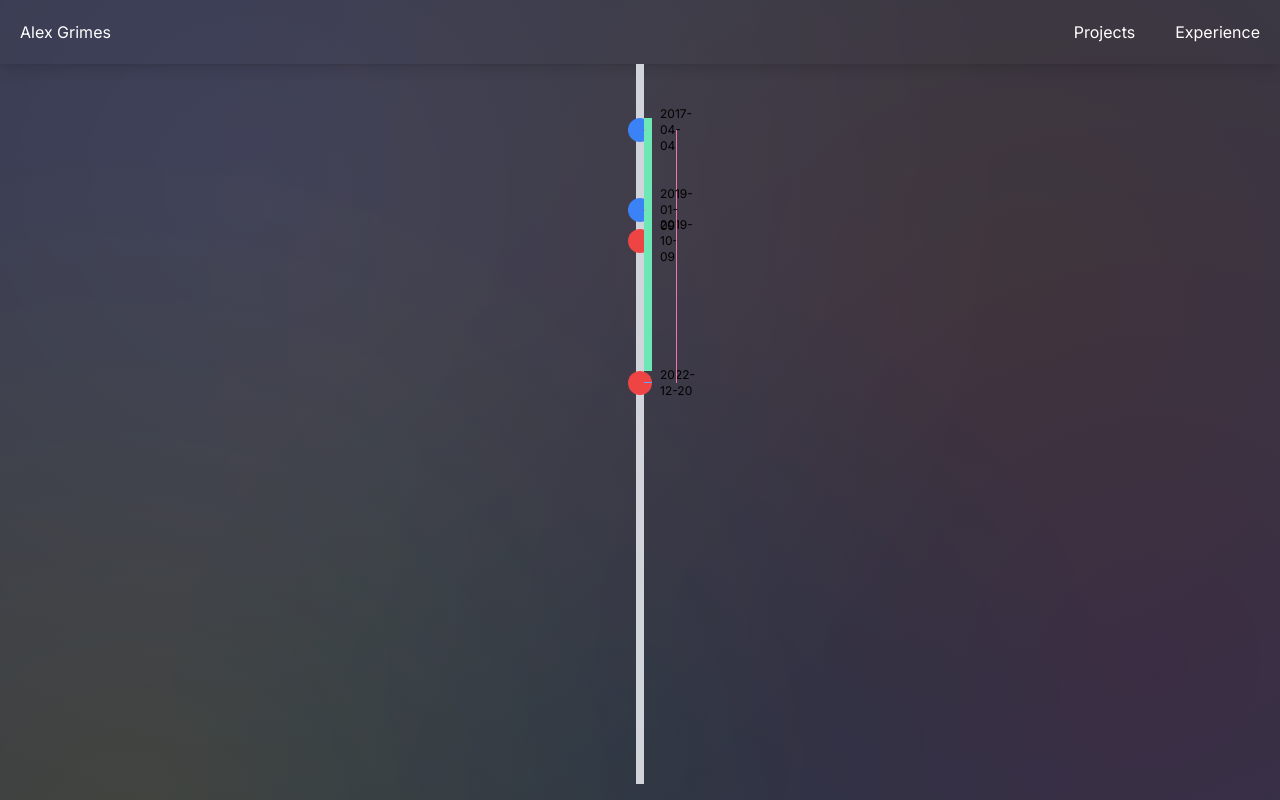
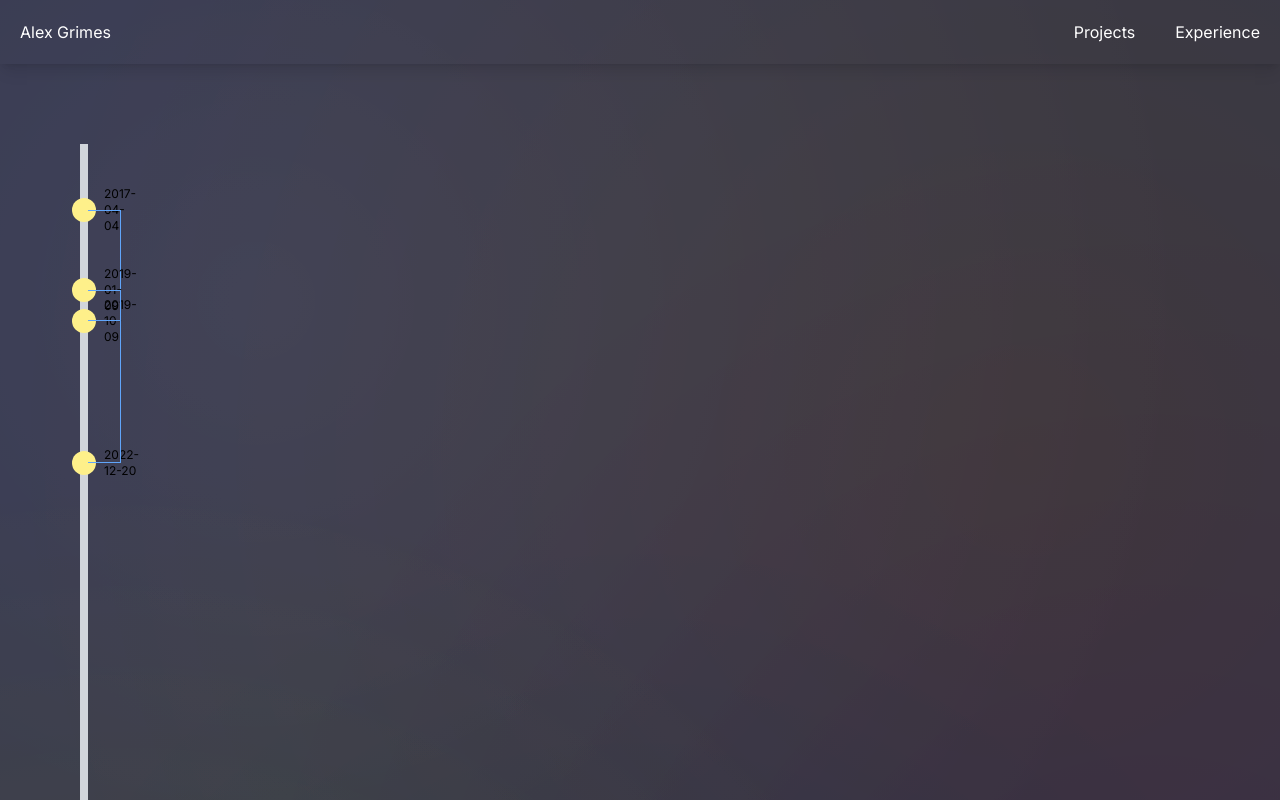
Before and after one commit to agrimes23/PortfolioSoftwareEngineer, a Next.js app: page /experience in a window 1280 px wide. Shown: the top 800 px of the page. Built offline with nearby package versions, Linux system fonts and the light colour scheme.

Commit message:
hover effect for each event on the timeline

```diff
--- a/src/app/components/Timeline.tsx
+++ b/src/app/components/Timeline.tsx
@@ -13,7 +13,7 @@ const Timeline: React.FC = () => {
   const maxDate = dayjs().format('YYYY-MM-DD'); // Timeline end date (current date)
 
   return (
-    <div className="relative h-[90vh] w-2 bg-gray-300 mx-auto">
+    <div className="relative h-[150vh] w-2 bg-gray-300 ml-20 my-20">
       {events.map((event) => {
         const startPercentage = calculatePosition(event.startDate, minDate, maxDate);
         const endPercentage = calculatePosition(event.endDate, minDate, maxDate);
--- a/src/app/components/TimelineBracket.tsx
+++ b/src/app/components/TimelineBracket.tsx
@@ -13,7 +13,7 @@ const TimelineBracket: React.FC<TimelineBracketProps> = ({startDate, endDate, st
     <div className="absolute h-96 w-2">
       {/* Start node */}
       <div
-        className="absolute w-6 h-6 bg-blue-500 rounded-full"
+        className="absolute w-6 h-6 bg-yellow-200 rounded-full"
         style={{ top: `${startPercentage}%`, left: '-0.5rem' }}
       >
         <span className="absolute left-8 top-1/2 transform -translate-y-1/2 text-xs">
@@ -23,7 +23,7 @@ const TimelineBracket: React.FC<TimelineBracketProps> = ({startDate, endDate, st
 
       {/* End node */}
       <div
-        className="absolute w-6 h-6 bg-red-500 rounded-full"
+        className="absolute w-6 h-6 bg-yellow-200 rounded-full"
         style={{ top: `${endPercentage}%`, left: '-0.5rem' }}
       >
         <span className="absolute left-8 top-1/2 transform -translate-y-1/2 text-xs">
@@ -39,7 +39,7 @@ const TimelineBracket: React.FC<TimelineBracketProps> = ({startDate, endDate, st
 
       {/* Connecting bracket (line) */}
       <div
-        className="relative overflow-visible transform origin-left transition-transform duration-300 w-2 group hover:w-52 bg-emerald-300"
+        className="relative overflow-visible transform origin-left transition-transform duration-300 w-10 group hover"
         style={{
           top: `${startPercentage}%`,
           left: '0.5rem',
@@ -49,26 +49,22 @@ const TimelineBracket: React.FC<TimelineBracketProps> = ({startDate, endDate, st
       >
         {/* Extend the line horizontally */}
         <div
-          className="absolute bg-pink-400 transition-all duration-300 w-[1px] group-hover:w-32"
+          className="absolute bg-blue-400 transition-all duration-100 left-0 w-8 h-[1px] group-hover:w-10 group-hover:h-[3px]  group-hover:shadow-glow"
           style={{
             top: 12,
             left: 0,
-            height: '1px',
           }}
         />
         <div
-          className="absolute bg-blue-400 transition-all duration-300 w-full group-hover:w-32"
+          className="absolute bg-blue-400 transition-all duration-100 left-0 w-8 h-[1px] group-hover:w-10 group-hover:h-[3px] group-hover:shadow-glow"
           style={{
             bottom: -12,
-            left: 0,
-            height: '1px',
           }}
         />
         <div
-          className="absolute bg-pink-400 transition-all duration-300 w-[1px] group-hover:w-32"
+          className="absolute bg-blue-400 transition-all duration-100 left-[2rem] w-[1px] group-hover:w-[3px] group-hover:h-[2px] group-hover:left-[2.3rem] group-hover:shadow-glow"
           style={{
             top: 12,
-            left: '2rem',
             height: '100%',
           }}
         />
```
